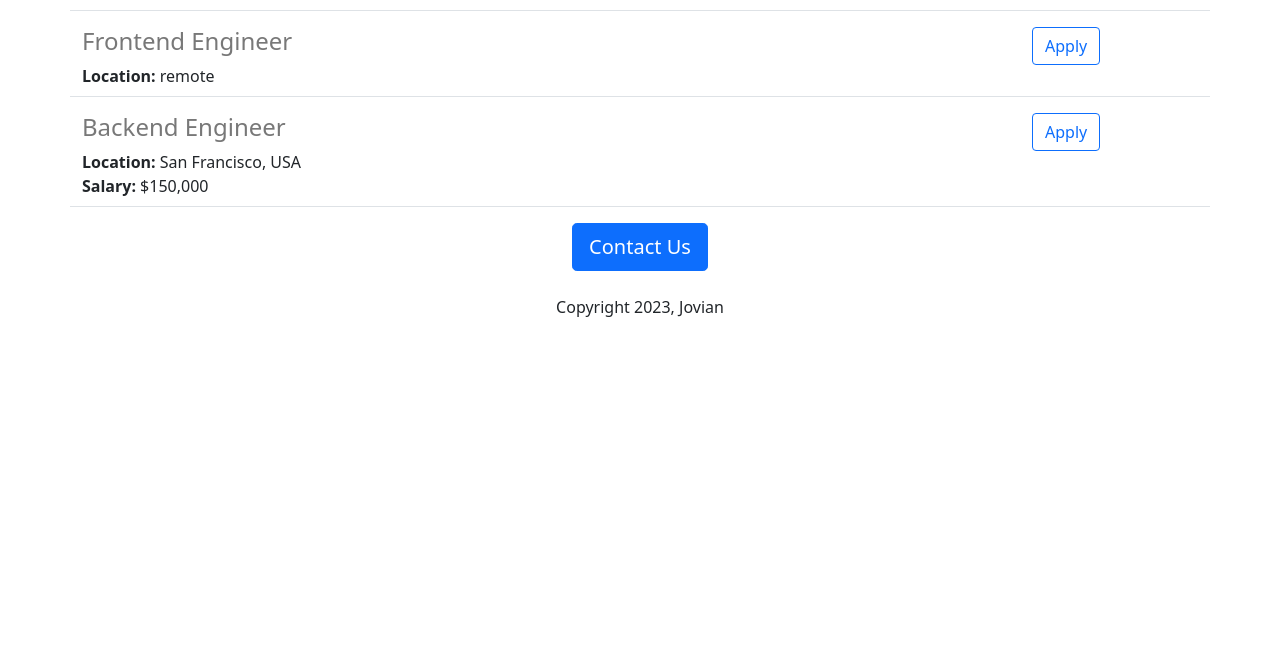
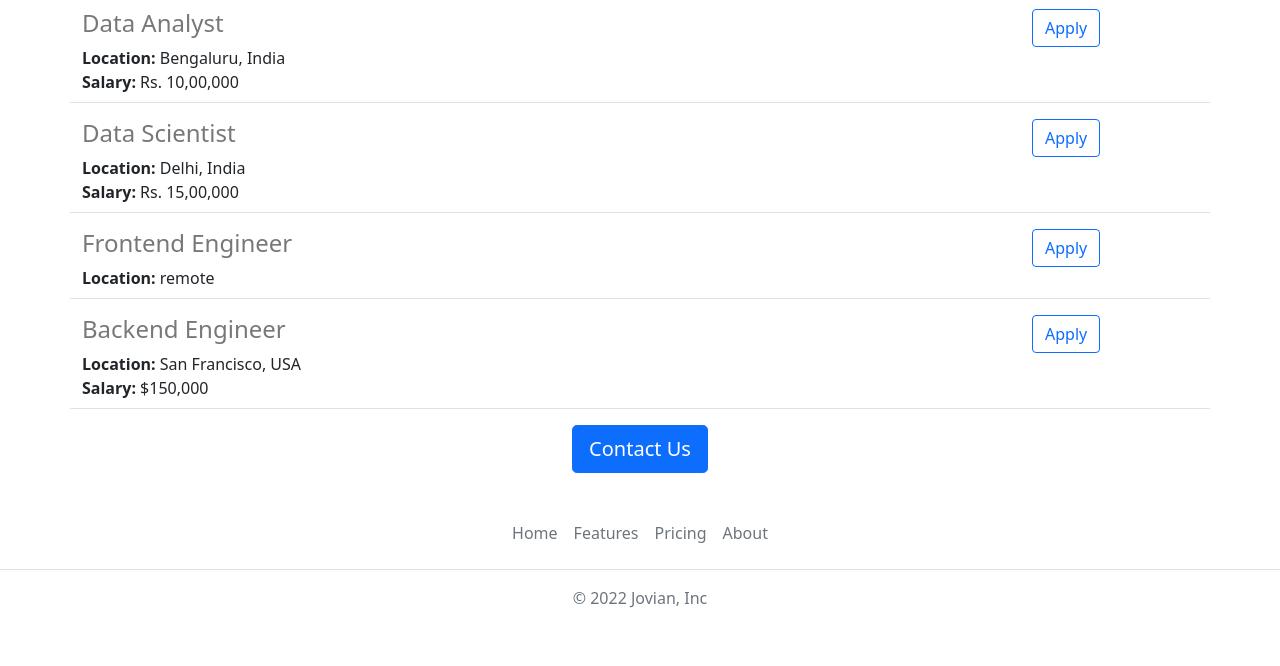
Before and after one commit to afelper/jovian-careers-website-v2, a Flask app: page / in a window 1280 px wide. Shown: the part 901-1567 px from the top of the page. Before the commit the page ends 1218 px from the top, so only its background shows below. Run offline with Flask 3, Linux system fonts and the light colour scheme.

Commit message:
functional  and aesthetic improvements

```diff
--- /dev/null
+++ b/templates/footer.html
@@ -0,0 +1,9 @@
+  <footer class="py-3 my-4">
+    <ul class="nav justify-content-center border-bottom pb-3 mb-3">
+      <li class="nav-item"><a target= "_blank" href="https://www.jovian.ai" class="nav-link px-2 text-muted">Home</a></li>
+      <li class="nav-item"><a target= "_blank" href="https://www.jovian.ai/learn" class="nav-link px-2 text-muted">Features</a></li>
+      <li class="nav-item"><a target= "_blank" href="https://www.jovian.ai/events" class="nav-link px-2 text-muted">Pricing</a></li>
+      <li class="nav-item"><a target= "_blank" href="https://www.jovian.ai/about" class="nav-link px-2 text-muted">About</a></li>
+    </ul>
+    <p class="text-center text-muted">&copy; 2022 Jovian, Inc</p>
+  </footer>
--- a/templates/home.html
+++ b/templates/home.html
@@ -11,20 +11,28 @@
         height: 360px;
         width: 100%;
         object-fit: cover;
+        margin-bottom: 16px;
       }
     </style>
 
   </head>
   <body>
+    {% include 'nav.html' %}
+    <img class="img-fluid" id="banner" src="https://jovian-careers-website--afelper.repl.co/static/banner.jpeg">
     <div class="container">
       <h1 class="text-center mt-2 mb-4">
         {{company_name}} Careers
       </h1>
-      <img class="img-fluid" id="banner" src="https://jovian-careers-website--afelper.repl.co/static/banner.jpeg">
-      <h2 class="text-center mt-2 mb-4">About Jovian</h2>
+      <div class="row" style="margin-bottom:16px;">
+        <div class="col-md-6">
       <p class="lead">
         Lorem ipsum dolor sit amet, consectetur adipiscing elit, sed do eiusmod tempor incididunt ut labore et dolore magna aliqua. Ut enim ad minim veniam, quis nostrud exercitation ullamco laboris nisi ut aliquip ex ea commodo consequat. Duis aute irure dolor in reprehenderit in voluptate velit esse cillum dolore eu fugiat nulla pariatur. Excepteur sint occaecat cupidatat non proident, sunt in culpa qui officia deserunt mollit anim id est laborum.
       </p>
+        </div>
+        <div class="d-none d-md-block col-md-6">
+        <img src="/static/people.jpeg" style="height:320px; border-radius:4px;">
+        </div>
+      </div>
       <h2 class="text-center mt-2 mb-4">Open Positions</h2>
       <div>
         {% for job in jobs %}
@@ -33,8 +41,8 @@
       </div>
       <div class="text-center">
         <button class="btn btn-primary btn-lg">Contact Us</button>
-        <p class="mt-4">Copyright 2023, Jovian</p>
       </div>
     </div>
+    {% include 'footer.html' %}
   </body>
 </html>
--- a/templates/jobitem.html
+++ b/templates/jobitem.html
@@ -14,6 +14,6 @@
     {% endif %}
   </div>
   <div class="col-2">
-   <button type="button" class="btn btn-outline-primary">Apply</button>
+   <a href="mailto:hello@jovian.ai?subject=Application for {{job['title']}}" type="button" class="btn btn-outline-primary">Apply</a>
   </div>
 </div>
--- /dev/null
+++ b/templates/nav.html
@@ -0,0 +1,9 @@
+<nav class="navbar navbar-light shadow-sm fixed-top bg-white">
+  <div class="container-fluid">
+    <a class="navbar-brand" href="#">
+      <img src="/static/bootstrap-logo.svg" alt="" width="30" height="24" class="d-inline-block align-text-top">
+      Jovian
+    </a>
+  </div>
+</nav>
+<div style="height: 56px;"></div>
```
Also changed, not shown: static/bootstrap-logo.svg (added), 1 other file.
